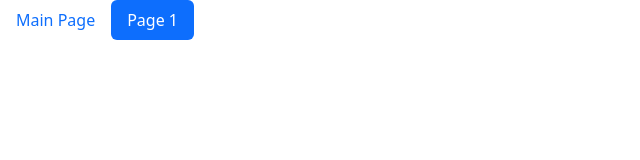
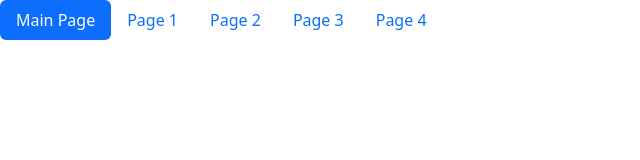
Before and after one commit to burneracca/school, a plain HTML site: page page1.html in a window 1280 px wide. Shown: the whole page, without its empty margins (0-640 px from the left). Drawn offline with nearby package versions, Linux system fonts and the light colour scheme.

Commit message:
added navbar

```diff
--- a/page1.html
+++ b/page1.html
@@ -9,8 +9,11 @@
 
 <body>
     <nav class="nav nav-pills">
-        <a class="nav-link" aria-current="page" href="index.html">Main Page</a>
-        <a class="nav-link active" aria-current="page" href="#">Page 1</a>
+        <a class="nav-link active" aria-current="page" href="index.html">Main Page</a>
+        <a class="nav-link" aria-current="page" href="#">Page 1</a>
+        <a class="nav-link" aria-current="page" href="page2.html">Page 2</a>
+        <a class="nav-link" aria-current="page" href="page3.html">Page 3</a>
+        <a class="nav-link" aria-current="page" href="page4.html">Page 4</a>
     </nav>
 </body>
 </html>
```
Also changed, not shown: page2.html (+7 -1 lines), page3.html (+7 -1 lines), page4.html (+7 -1 lines).
